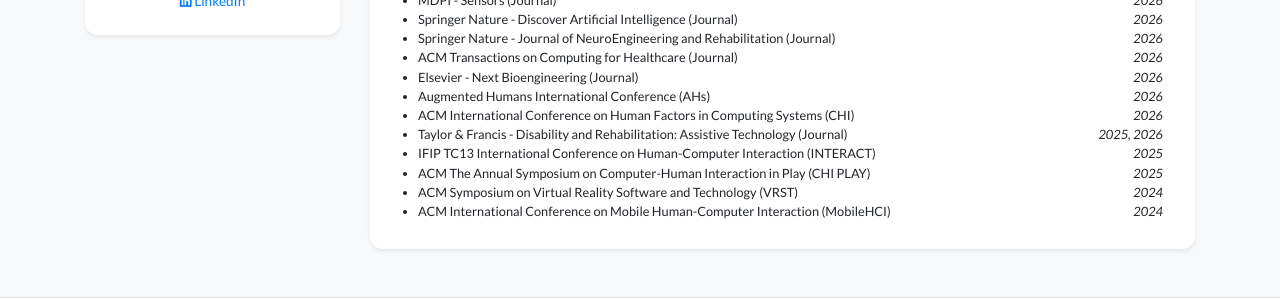
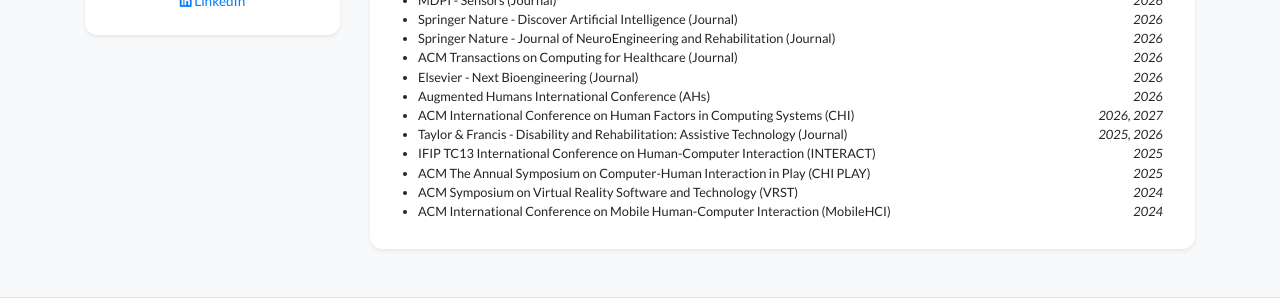
Before and after one commit to Stefan-Resch/stefan-resch.github.io, a Jekyll site: the page built from index.html, in a window 1280 px wide and 900 px high, scrolled down 560 px. Shown: the part 535-835 px from the top of the window. Built offline with Jekyll 4.4.1, drawn with Linux system fonts in a browser that asks for light colours; nearby versions of some CDN libraries; a style sheet for code colours, icons or effects is not loaded.

Commit message:
Update conference dates for CHI and remove entry

```diff
--- a/_data/profile.yml
+++ b/_data/profile.yml
@@ -80,7 +80,7 @@ review_activities:
   date: 2026
 #- name: "ACM International Conference on Human Factors in Computing Systems (CHI) — 🏆 Special Recognition for Outstanding Review"
 - name: "ACM International Conference on Human Factors in Computing Systems (CHI)"
-  date: 2026
+  date: 2026, 2027
 - name: "Taylor & Francis - Disability and Rehabilitation: Assistive Technology (Journal)"
   date: 2025, 2026
 - name: "IFIP TC13 International Conference on Human-Computer Interaction (INTERACT)"
```
